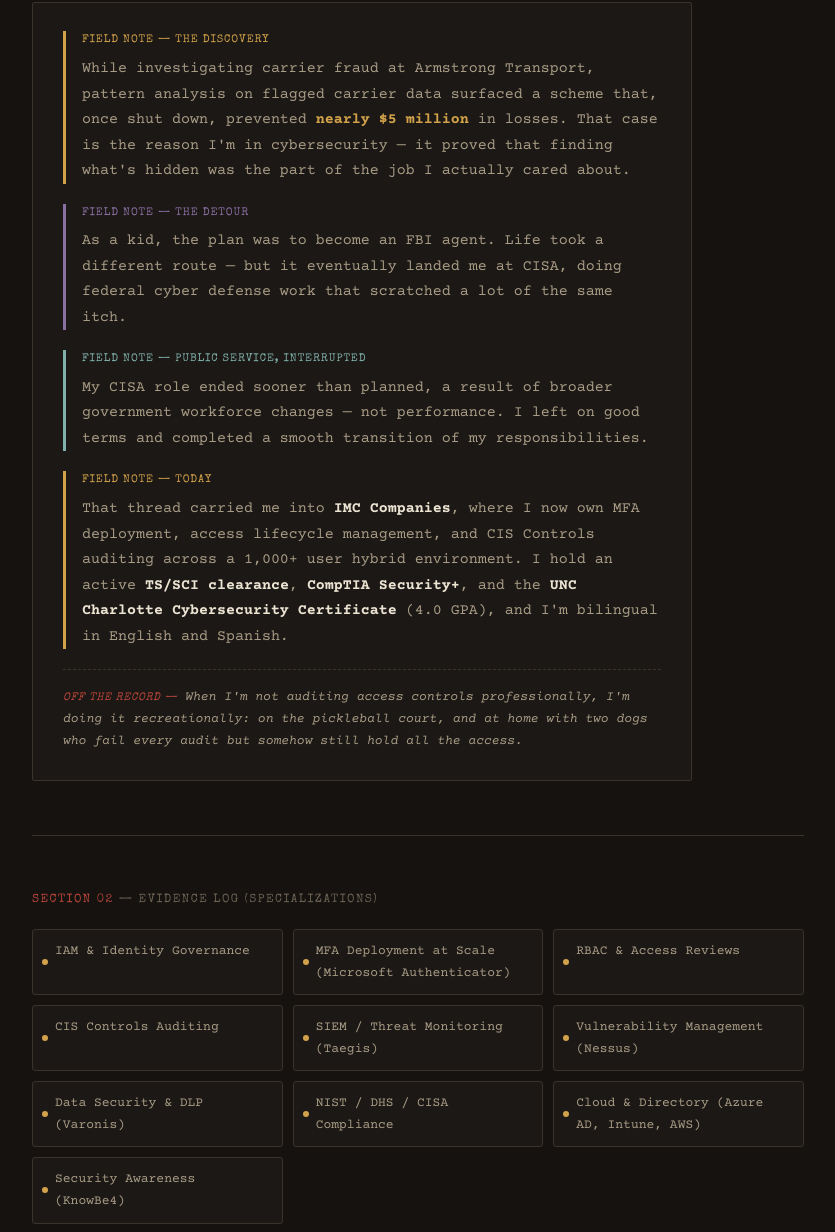
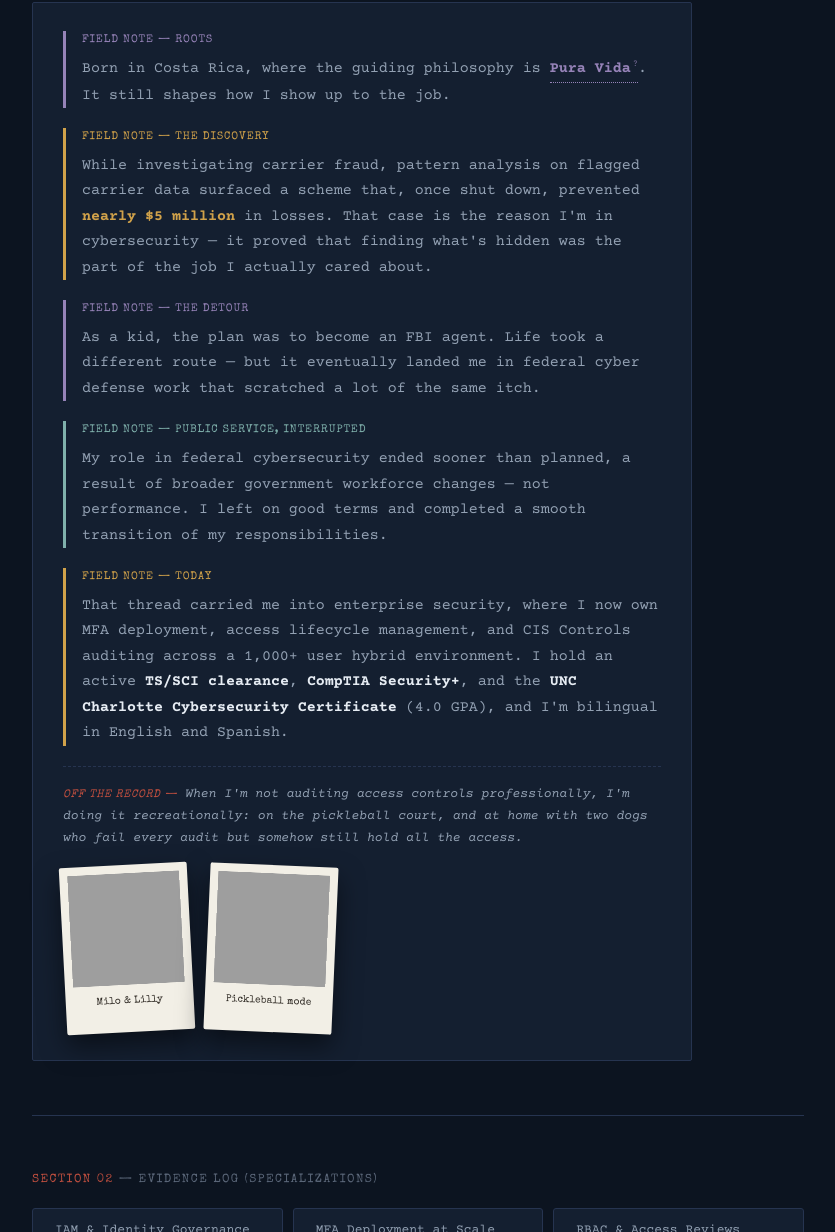
Before and after one commit to paudavis29/paudavis29.github.io, a plain HTML site: page index.html in a window 1280 px wide. Shown: the part 780-2012 px from the top of the page, without its empty margins (222-1057 px from the left). Drawn offline with nearby package versions, Linux system fonts and the light colour scheme; grey boxes are pictures that could not be loaded.

Commit message:
Refactor styles and structure in index.html
Updated CSS variables for improved color scheme and added new styles for photo display. Modified HTML structure for better organization and accessibility.

```diff
--- a/index.html
+++ b/index.html
@@ -9,20 +9,17 @@
 <link href="https://fonts.googleapis.com/css2?family=Special+Elite&family=Courier+Prime:ital,wght@0,400;0,700;1,400&display=swap" rel="stylesheet">
 <style>
   :root{
-    --bg:#15120f;
-    --bg-panel:#1c1815;
-    --paper:#e8dfc7;
-    --paper-dark:#d9cca3;
-    --ink:#2b2620;
-    --text:#ece4d3;
-    --text-dim:#a89c86;
-    --text-faint:#6b6153;
-    --stamp:#b8453a;
+    --bg:#0c1420;
+    --bg-panel:#141f30;
+    --text:#e6ecf3;
+    --text-dim:#93a1b3;
+    --text-faint:#5b6779;
+    --stamp:#c04f3f;
     --link:#7fb0ab;
     --gold:#d1a24a;
     --green:#6a9b5c;
-    --violet:#8a6fa3;
-    --border:#3a332c;
+    --violet:#9683b8;
+    --border:#263450;
     --radius:2px;
     --maxw:820px;
   }
@@ -43,7 +40,7 @@
   body::before{
     content:"";
     position:fixed; inset:0; pointer-events:none;
-    background:radial-gradient(ellipse at 50% -10%, rgba(184,69,58,0.05), transparent 55%);
+    background:radial-gradient(ellipse at 50% -10%, rgba(209,162,74,0.06), transparent 55%);
     z-index:0;
   }
   a{color:var(--link); text-decoration:none;}
@@ -125,6 +122,12 @@
   .doc-card strong{font-weight:700; color:var(--text);}
   .doc-aside-label{font-family:'Special Elite', monospace; font-weight:400; color:var(--stamp); text-transform:uppercase; font-size:11px; letter-spacing:0.06em;}
   .doc-aside{margin-top:20px; padding-top:16px; border-top:1px dashed var(--border); font-style:italic; font-size:13px; color:var(--text-dim);}
+  .aside-photos{display:flex; gap:16px; margin-top:16px; flex-wrap:wrap;}
+  .polaroid{background:#f2efe6; padding:8px 8px 22px; border-radius:2px; box-shadow:0 12px 26px rgba(0,0,0,0.5); width:128px;}
+  .polaroid:nth-child(1){transform:rotate(-3deg);}
+  .polaroid:nth-child(2){transform:rotate(2.5deg);}
+  .polaroid img{display:block; width:100%; aspect-ratio:1/1; object-fit:cover; border-radius:1px;}
+  .polaroid figcaption{text-align:center; font-family:'Special Elite', monospace; font-size:10px; color:#2b2620; margin-top:8px; letter-spacing:0.02em; font-style:normal;}
 
   /* ---------- Profile field notes ---------- */
   .note-block{margin-bottom:20px; padding-left:16px; border-left:3px solid var(--border);}
@@ -136,7 +139,32 @@
   .note-block.violet .note-label{color:var(--violet);}
   .note-block.teal{border-left-color:var(--link);}
   .note-block.teal .note-label{color:var(--link);}
-  .note-highlight{font-weight:700; color:var(--gold);}
+  .note-highlight{font-weight:700;}
+  .note-block.gold .note-highlight{color:var(--gold);}
+  .note-block.violet .note-highlight{color:var(--violet);}
+  .note-block.teal .note-highlight{color:var(--link);}
+
+  /* ---------- Click-to-reveal term ---------- */
+  .term{position:relative; display:inline-block; cursor:pointer; border-bottom:1px dotted currentColor;}
+  .term:focus-visible{outline:2px solid currentColor; outline-offset:3px;}
+  .term-hint{font-size:9px; vertical-align:super; margin-left:2px; opacity:0.75; font-weight:400;}
+  .term-popup{
+    position:absolute; left:0; top:calc(100% + 10px);
+    width:250px; max-width:72vw;
+    background:var(--bg-panel); border:1px solid var(--border); border-radius:var(--radius);
+    padding:12px 14px; box-shadow:0 12px 28px rgba(0,0,0,0.45);
+    font-family:'Courier Prime', monospace; font-weight:400; font-style:normal;
+    font-size:12.5px; line-height:1.5; color:var(--text-dim);
+    opacity:0; transform:translateY(-4px); pointer-events:none;
+    transition:opacity .15s ease, transform .15s ease;
+    z-index:5;
+  }
+  .term-popup::before{
+    content:""; position:absolute; top:-5px; left:14px; width:8px; height:8px;
+    background:var(--bg-panel); border-left:1px solid var(--border); border-top:1px solid var(--border);
+    transform:rotate(45deg);
+  }
+  .term.open .term-popup{opacity:1; transform:translateY(0); pointer-events:auto;}
 
   /* ---------- Evidence log (specializations) ---------- */
   .evidence-grid{display:grid; grid-template-columns:repeat(auto-fill,minmax(210px,1fr)); gap:10px;}
@@ -243,23 +271,39 @@
   <section class="block" id="profile">
     <div class="eyebrow"><span class="num">Section 01</span> — Subject Profile</div>
     <div class="doc-card">
+      <div class="note-block violet">
+        <div class="note-label">Field Note — Roots</div>
+        <p>Born in Costa Rica, where the guiding philosophy is <span class="term note-highlight" role="button" tabindex="0" aria-expanded="false">Pura Vida<span class="term-hint">?</span><span class="term-popup">Literally "pure life" — but really a way of moving through the world: stay present, don't sweat what you can't control, and appreciate what's actually in front of you.</span></span>. It still shapes how I show up to the job.</p>
+      </div>
       <div class="note-block gold">
         <div class="note-label">Field Note — The Discovery</div>
-        <p>While investigating carrier fraud at Armstrong Transport, pattern analysis on flagged carrier data surfaced a scheme that, once shut down, prevented <span class="note-highlight">nearly $5 million</span> in losses. That case is the reason I'm in cybersecurity — it proved that finding what's hidden was the part of the job I actually cared about.</p>
+        <p>While investigating carrier fraud, pattern analysis on flagged carrier data surfaced a scheme that, once shut down, prevented <span class="note-highlight">nearly $5 million</span> in losses. That case is the reason I'm in cybersecurity — it proved that finding what's hidden was the part of the job I actually cared about.</p>
       </div>
       <div class="note-block violet">
         <div class="note-label">Field Note — The Detour</div>
-        <p>As a kid, the plan was to become an FBI agent. Life took a different route — but it eventually landed me at CISA, doing federal cyber defense work that scratched a lot of the same itch.</p>
+        <p>As a kid, the plan was to become an FBI agent. Life took a different route — but it eventually landed me in federal cyber defense work that scratched a lot of the same itch.</p>
       </div>
       <div class="note-block teal">
         <div class="note-label">Field Note — Public Service, Interrupted</div>
-        <p>My CISA role ended sooner than planned, a result of broader government workforce changes — not performance. I left on good terms and completed a smooth transition of my responsibilities.</p>
+        <p>My role in federal cybersecurity ended sooner than planned, a result of broader government workforce changes — not performance. I left on good terms and completed a smooth transition of my responsibilities.</p>
       </div>
       <div class="note-block gold">
         <div class="note-label">Field Note — Today</div>
-        <p>That thread carried me into <strong>IMC Companies</strong>, where I now own MFA deployment, access lifecycle management, and CIS Controls auditing across a 1,000+ user hybrid environment. I hold an active <strong>TS/SCI clearance</strong>, <strong>CompTIA Security+</strong>, and the <strong>UNC Charlotte Cybersecurity Certificate</strong> (4.0 GPA), and I'm bilingual in English and Spanish.</p>
+        <p>That thread carried me into enterprise security, where I now own MFA deployment, access lifecycle management, and CIS Controls auditing across a 1,000+ user hybrid environment. I hold an active <strong>TS/SCI clearance</strong>, <strong>CompTIA Security+</strong>, and the <strong>UNC Charlotte Cybersecurity Certificate</strong> (4.0 GPA), and I'm bilingual in English and Spanish.</p>
       </div>
-      <div class="doc-aside"><span class="doc-aside-label">Off the record —</span> When I'm not auditing access controls professionally, I'm doing it recreationally: on the pickleball court, and at home with two dogs who fail every audit but somehow still hold all the access.</div>
+      <div class="doc-aside">
+        <span class="doc-aside-label">Off the record —</span> When I'm not auditing access controls professionally, I'm doing it recreationally: on the pickleball court, and at home with two dogs who fail every audit but somehow still hold all the access.
+        <div class="aside-photos">
+          <figure class="polaroid">
+            <img src="Milo-Lilly.PNG" alt="Milo and Lilly, my two dogs">
+            <figcaption>Milo &amp; Lilly</figcaption>
+          </figure>
+          <figure class="polaroid">
+            <img src="PB.PNG" alt="Pickleball mode">
+            <figcaption>Pickleball mode</figcaption>
+          </figure>
+        </div>
+      </div>
     </div>
   </section>
 
@@ -401,6 +445,32 @@
       toggle.setAttribute('aria-expanded','false');
     });
   });
+
+  document.querySelectorAll('.term').forEach(function(term){
+    var popup = term.querySelector('.term-popup');
+    if(popup){ popup.addEventListener('click', function(e){ e.stopPropagation(); }); }
+    term.addEventListener('click', function(e){
+      e.stopPropagation();
+      var isOpen = term.classList.contains('open');
+      document.querySelectorAll('.term.open').forEach(function(t){
+        if(t !== term){ t.classList.remove('open'); t.setAttribute('aria-expanded','false'); }
+      });
+      term.classList.toggle('open', !isOpen);
+      term.setAttribute('aria-expanded', String(!isOpen));
+    });
+    term.addEventListener('keydown', function(e){
+      if(e.key === 'Enter' || e.key === ' '){
+        e.preventDefault();
+        term.click();
+      }
+    });
+  });
+  document.addEventListener('click', function(){
+    document.querySelectorAll('.term.open').forEach(function(t){
+      t.classList.remove('open');
+      t.setAttribute('aria-expanded','false');
+    });
+  });
 </script>
 
 </body>
```
